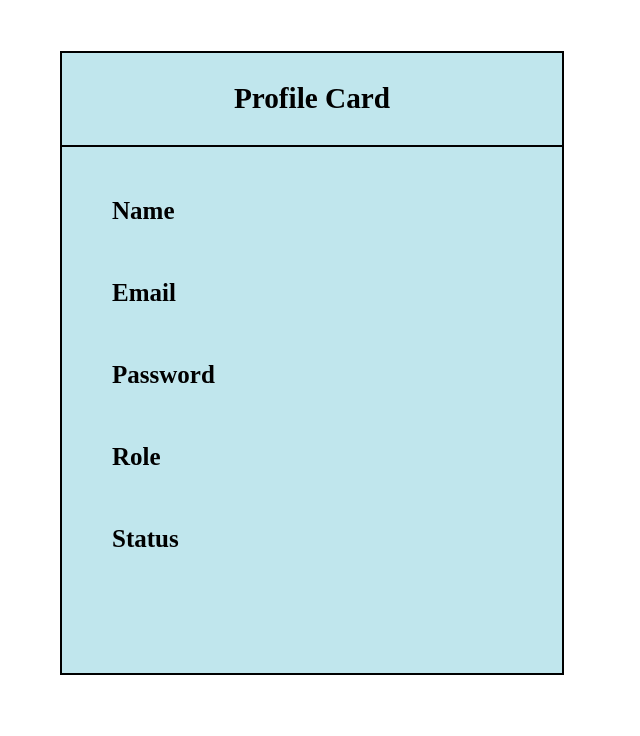
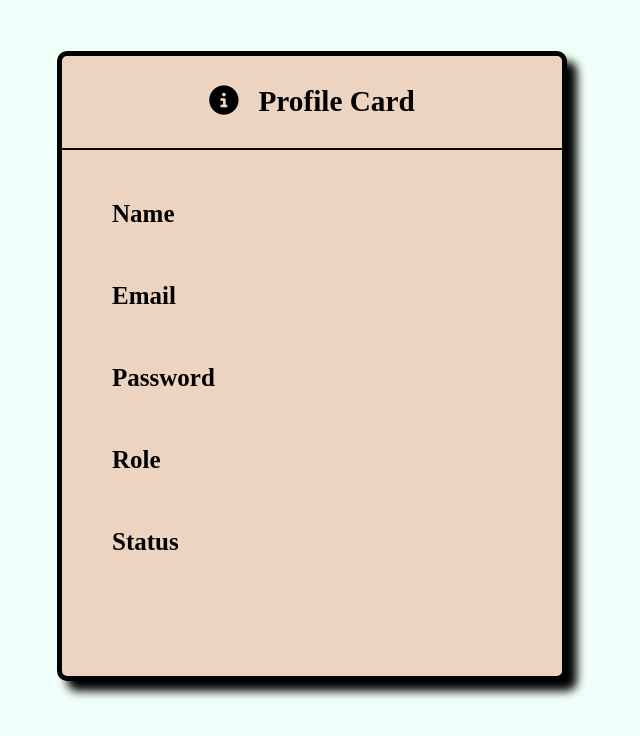
Before and after one commit to VijayAdla/user-registration-, a plain HTML site: page profile.html in a window 1280 px wide. Shown: the whole page, without its empty margins (328-968 px from the left). Drawn offline with Linux system fonts and the light colour scheme; no server answers.

Commit message:
second commit

```diff
--- a/displaystyle.css
+++ b/displaystyle.css
@@ -8,10 +8,6 @@ body{
     border-radius: 10px;
 }
 
-.delete{
-    color: red;
-    cursor: pointer;
-}
 
 #notFound{
     margin-left: 45%;
@@ -35,6 +31,8 @@ table{
     font-family: 'Times New Roman', Times, serif;
     /* border: none; */
     border: 2px solid black;
+    box-shadow: 10px 10px 10px rgb(70, 69, 69);
+    border-radius: 10px;
 }
 
 th{
@@ -53,9 +51,19 @@ td{
     /* border: none; */
     /* border-bottom: 2px solid black; */
     border-right: 2px solid black;
+    background-color: rgb(246, 246, 225);
 }
 
 a{
     text-decoration: none;
     color: black;
 }
+
+i{
+    color: blue;
+    cursor: pointer;
+}
+
+i:hover{
+    color: red;
+}
--- a/loginStyle.css
+++ b/loginStyle.css
@@ -13,6 +13,11 @@ div{
     border-radius: 10px;
     margin-top: 10%;
     font-size: 35px;
+}
+
+i{
+    margin-right: 30px;
+    font-size: 50px;
 }
 
 .user-input{
--- a/profile.css
+++ b/profile.css
@@ -1,5 +1,9 @@
+body{
+    background-color: rgb(240, 255, 248);
+}
 .container{
-    border:2px solid black;
+    border:5px solid black;
+    border-radius:10px;
     height: 620px;
     width: 500px;
     display:block;
@@ -7,7 +11,8 @@
     margin-top: 4%;
     font-size: 25px;
     font-weight: 600;
-    background-color: rgb(192, 230, 237);
+    background-color: rgb(237, 212, 192);
+    box-shadow: 10px 10px 10px;
 }
 
 h3{
@@ -33,7 +38,7 @@ input{
     padding-right: 20px;
     font-size: 20px;
     border:none;
-    background-color: rgb(192, 230, 237);
+    background-color:rgb(237, 212, 192);
 }
 
 #profile-email{
@@ -41,7 +46,7 @@ input{
     padding-right: 20px;
     font-size: 20px;
     border:none;
-    background-color: rgb(192, 230, 237);
+    background-color:rgb(237, 212, 192);
 }
 
 #profile-password{
@@ -49,7 +54,7 @@ input{
     padding-right: 20px;
     font-size: 20px;
     border:none;
-    background-color: rgb(192, 230, 237);
+    background-color:rgb(237, 212, 192);
 }
 
 #profile-role{
@@ -57,7 +62,7 @@ input{
     padding-right: 20px;
     font-size: 20px;
     border:none;
-    background-color: rgb(192, 230, 237);
+    background-color:rgb(237, 212, 192);
     color: rgb(4, 108, 74);
 }
 
@@ -66,5 +71,5 @@ input{
     padding-right: 20px;
     font-size: 20px;
     border:none;
-    background-color: rgb(192, 230, 237);
+    background-color:rgb(237, 212, 192);
 }
--- a/profile.html
+++ b/profile.html
@@ -7,10 +7,11 @@
     <script src="./profile.js"></script>
     <link rel="stylesheet" href="./profile.css">
     <!-- <script src="./displayscript.js"></script> -->
+    <link rel="stylesheet" href="https://cdnjs.cloudflare.com/ajax/libs/font-awesome/6.7.2/css/all.min.css" integrity="sha512-Evv84Mr4kqVGRNSgIGL/F/aIDqQb7xQ2vcrdIwxfjThSH8CSR7PBEakCr51Ck+w+/U6swU2Im1vVX0SVk9ABhg==" crossorigin="anonymous" referrerpolicy="no-referrer" />
 </head>
 <body>
      <div class="container">
-        <h3>Profile Card</h3>
+        <h3><i style="margin-right:20px;" class="fa-solid fa-circle-info"></i>Profile Card</h3>
         <label class="name">Name</label>
         <input id="profile-name"><br>
         <label class="name">Email</label>
--- a/reset.css
+++ b/reset.css
@@ -8,7 +8,9 @@ body{
     background-color: transparent;
 }
 
-
+i{
+    margin-right: 20px;
+}
 
 div{
     border: 2px solid black;
--- a/style.css
+++ b/style.css
@@ -7,6 +7,11 @@ p{
     font-weight: 600;
     margin-right: 90px;
     font-size: 35px;
+}
+
+.reg{
+    margin-right: 30px;
+    font-size: 40px;
 }
 
 h3{
@@ -24,11 +29,12 @@ h3{
     text-align: center;
     display: block;
     margin: auto;
-    margin-top: 6%;
+    margin-top: 4%;
     font-size: 28px;
     padding-left: 100px;
     border: 4px solid black;
     border-style:groove;
+    box-shadow: 10px 10px 10px;
     /* background-image:linear-gradient(to left,rgb(197, 194, 194),rgb(189, 244, 244)); */
 }
 
```
Also changed, not shown: adminedit.html (+2 -1 lines), index.html (+2 -1 lines), login.html (+3 -1 lines), reset.html (+2 -1 lines).
